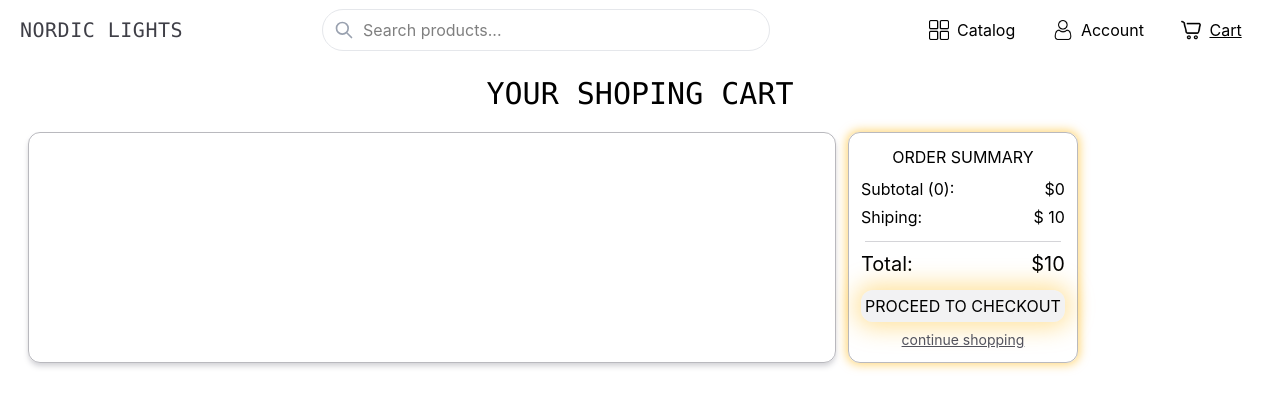
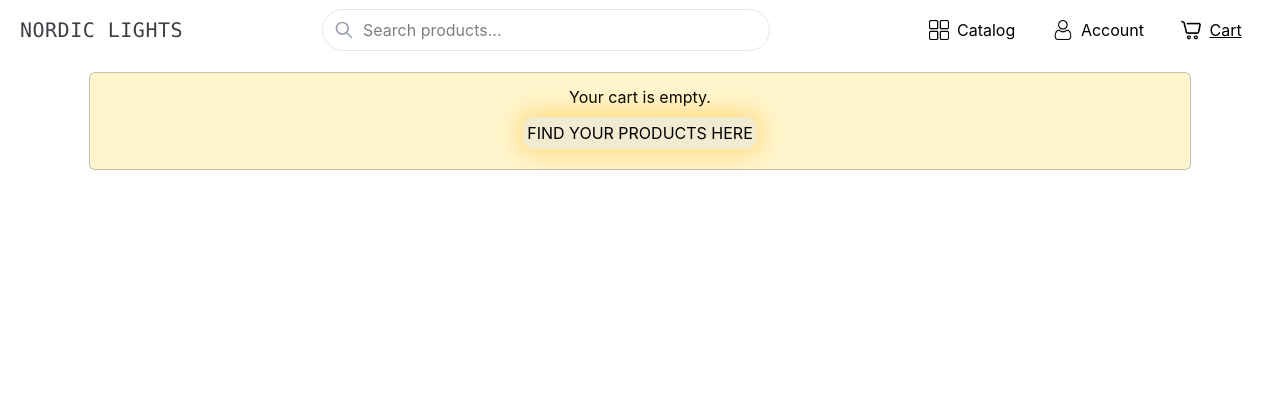
Before and after one commit to nastytolstenkova-hue/store-portfolio, a React (Vite) app: page /cart in a window 1280 px wide. Shown: the top 410 px of the page. Built offline with nearby package versions, Linux system fonts and the light colour scheme.

Commit message:
fix(cart): add empty state and Shop Now navigation

```diff
--- a/src/pages/CartPage.tsx
+++ b/src/pages/CartPage.tsx
@@ -1,11 +1,25 @@
+import { NavLink } from "react-router-dom";
+
 import UseCartContext from "../hooks/UseCartContext";
 import OneCartProduct from "../components/cartComponents/OneCartProduct";
 import OrderSummary from "../components/cartComponents/OrderSummary";
 
 export default function CartPage() {
-  const { cartProducts } = UseCartContext();
+  const { cartProducts, summProd } = UseCartContext();
   return (
-    <div className="mx-7 cursor-default hover:cursor-default">
+    <div className="mx-7 cursor-default hover:cursor-default mt-4">
+      {summProd === 0 ? (
+        <div className="flex flex-col justify-center items-center mx-auto w-[90%] p-3 bg-amber-200/40 rounded-md border border-zinc-500/40">
+          <p>Your cart is empty.</p>
+          <NavLink
+            to="/catalog"
+            className="flex justify-center items-center mx-auto my-2 p-1 uppercase bg-zinc-300/30  shadow-[0_0_25px_5px_rgba(255,180,0,0.4)]  rounded-xl cursor-pointer whitespace-nowrap hover:bg-amber-400/50 hover:shadow-[0_0_40px_10px_rgba(255,180,0,0.6)] hover:text-white   duration-300 active:scale-95 transition-all "
+          >
+            find your products here
+          </NavLink>
+        </div>
+      ) : (
+        <div>
           <h1 className="flex justify-center font-mono  text-3xl uppercase my-5">
             your shoping cart
           </h1>
@@ -23,5 +37,7 @@ export default function CartPage() {
             </div>
           </div>
         </div>
+      )}
+    </div>
   );
 }
--- a/src/pages/SuccesPayPage.tsx
+++ b/src/pages/SuccesPayPage.tsx
@@ -8,9 +8,9 @@ export default function SuccesPayPage() {
   const state = location.state as { orderId: string } | null;
   const orderId = state?.orderId || "N/A";
   return (
-    <div className="flex mx-auto w-[90%] p-3 bg-amber-200/40 rounded-md border border-zinc-500/40">
+    <div className="flex justify-center items-center mx-auto w-[90%] p-3 bg-amber-200/40 rounded-md border border-zinc-500/40">
       <div className="flex flex-col justify-center items-center">
-        <img src={mark} alt="success" className="w-20 h-20 my-4" />
+        <img src={mark} alt="success" className="w-20 h-20 my-4 opacity-70" />
         <h3 className="text-2xl font-mono font-bold tracking-tight leading-tight">
           Thank you for your order!
         </h3>
```
Lines whose indentation alone changed are shown as unchanged.
